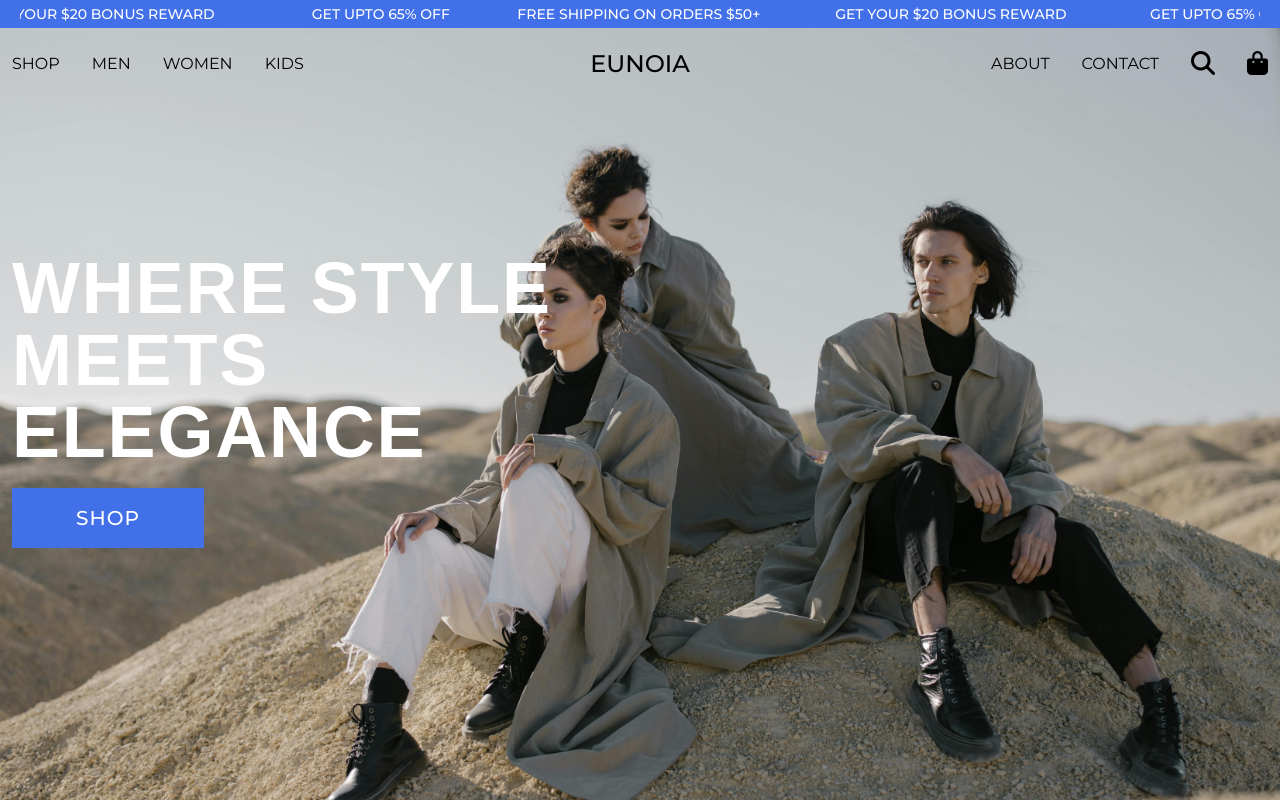
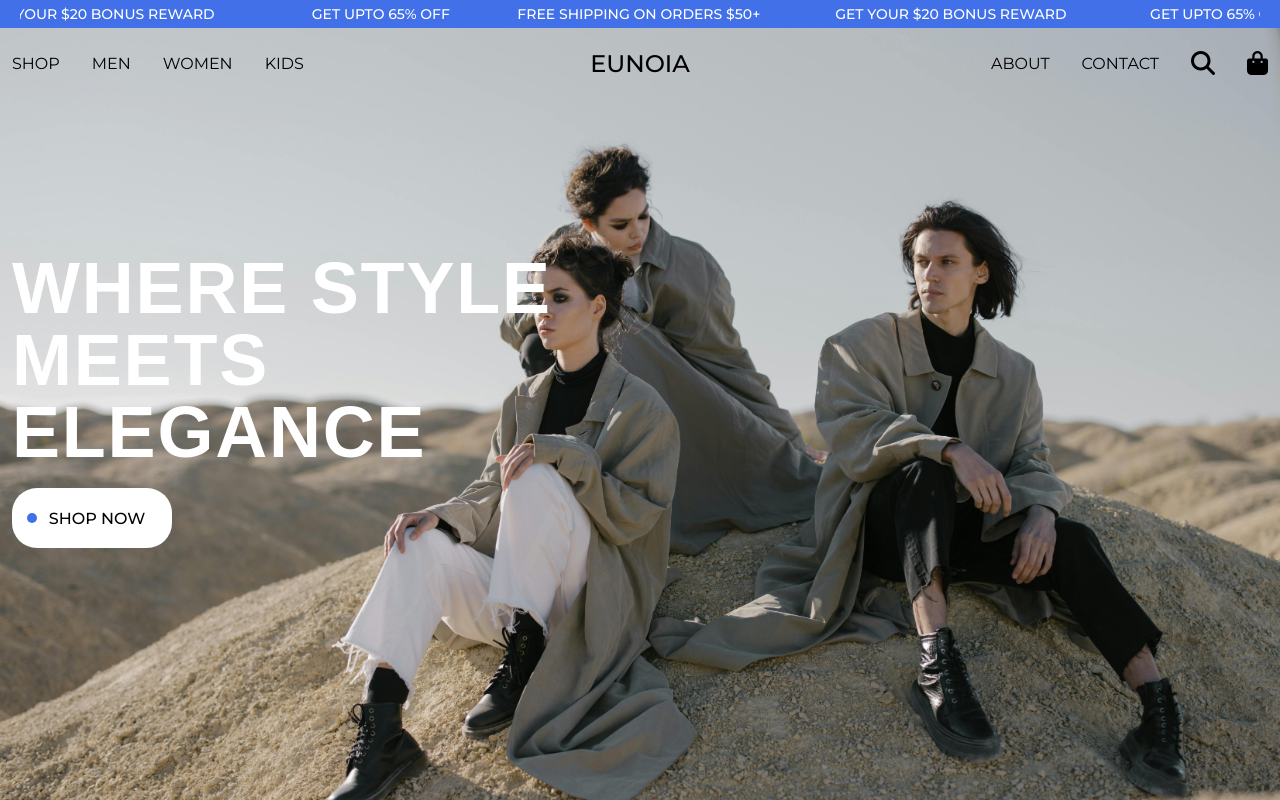
Before and after one commit to headlessNode/Eunoia, a React (Vite) app: page / in a window 1280 px wide. Built offline with nearby package versions, Linux system fonts and the light colour scheme; a web font is replaced by a local one.

Commit message:
Add svg button to hero

```diff
--- a/src/pages/home/components/Hero.jsx
+++ b/src/pages/home/components/Hero.jsx
@@ -1,16 +1,70 @@
+import { useRef } from 'react';
 import { NavLink } from 'react-router-dom';
+import gsap from 'gsap';
+import { useGSAP } from '@gsap/react';
 
 export default function Hero() {
+	const btn = useRef(null);
+	const circle = useRef(null);
+	const text = useRef(null);
+	const { contextSafe } = useGSAP({ scope: btn.current });
+
+	const handleMouseEnter = contextSafe(() => {
+		gsap.timeline({ duration: 0.3, ease: 'linear' })
+			.to(circle.current, {
+				attr: {
+					r: 160,
+				},
+			})
+			.to(
+				text.current,
+				{
+					attr: {
+						fill: '#FFFFFF',
+					},
+				},
+				'<'
+			);
+	});
+
+	const handleMouseLeave = contextSafe(() => {
+		gsap.timeline()
+			.to(circle.current, {
+				attr: {
+					r: 5,
+				},
+			})
+			.to(
+				text.current,
+				{
+					attr: {
+						fill: '#000000',
+					},
+				},
+				'<'
+			);
+	});
+
 	return (
 		<div className="hero w-full h-full lg:absolute lg:h-screen lg:top-0 lg:left-0 flex flex-col lg:items-center bg-hero-img bg-cover bg-top lg:-z-10">
 			<div className="hero-cta h-full py-64 md:px-3 flex flex-col gap-5 items-center justify-center md:items-start max-w-8xl w-full font-montserrat">
 				<h1 className="font-afacad font-bold text-5xl text-center tracking-wide text-white uppercase md:text-6xl lg:text-7xl md:text-start lg:w-[35rem] md:w-[30rem] sm:w-1/2">
 					where style meets elegance
 				</h1>
-				<NavLink to="shop">
-					<button className="text-white text-xl tracking-wider font-montserrat font-medium uppercase bg-blue px-16 py-4">
-						shop
-					</button>
+				<NavLink to="shop" onMouseEnter={handleMouseEnter} onMouseLeave={handleMouseLeave}>
+					<svg ref={btn} viewBox="0 0 160 60" width={160} height={60}>
+						<rect width={160} height={60} rx={25} ry={25} fill="#FFFFFF" />
+						<circle ref={circle} r={5} cy={30} cx={20} fill="#4170e8" />
+						<text
+							ref={text}
+							className="font-montserrat font-medium"
+							transform="translate(85, 36)"
+							textAnchor="middle"
+							fill="#000000"
+						>
+							SHOP NOW
+						</text>
+					</svg>
 				</NavLink>
 			</div>
 		</div>
```
